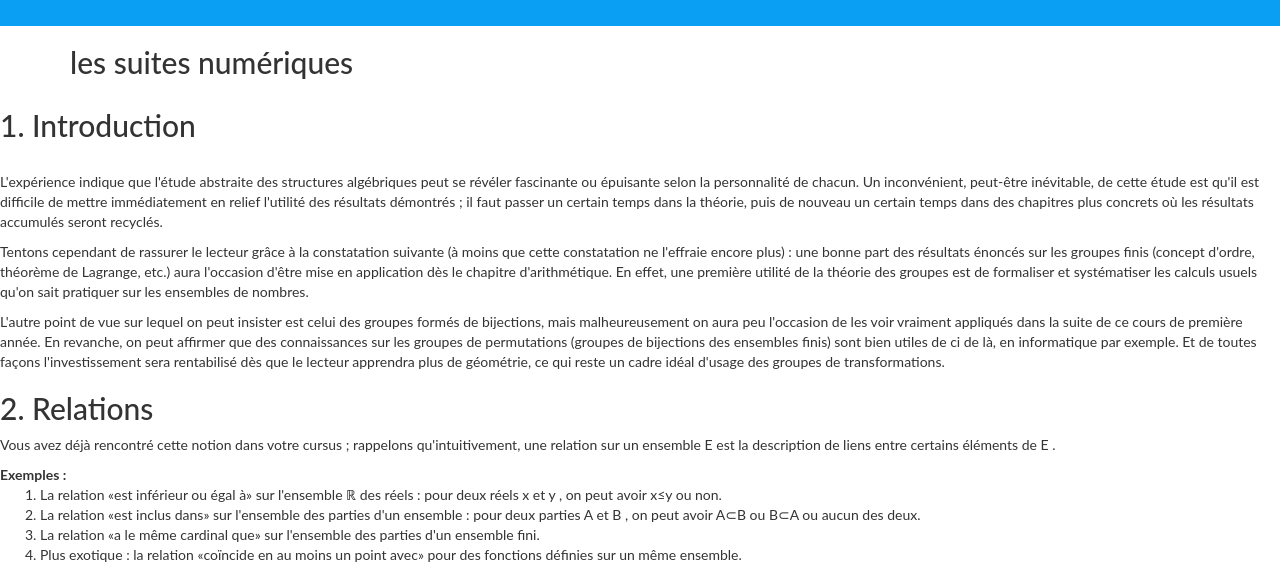
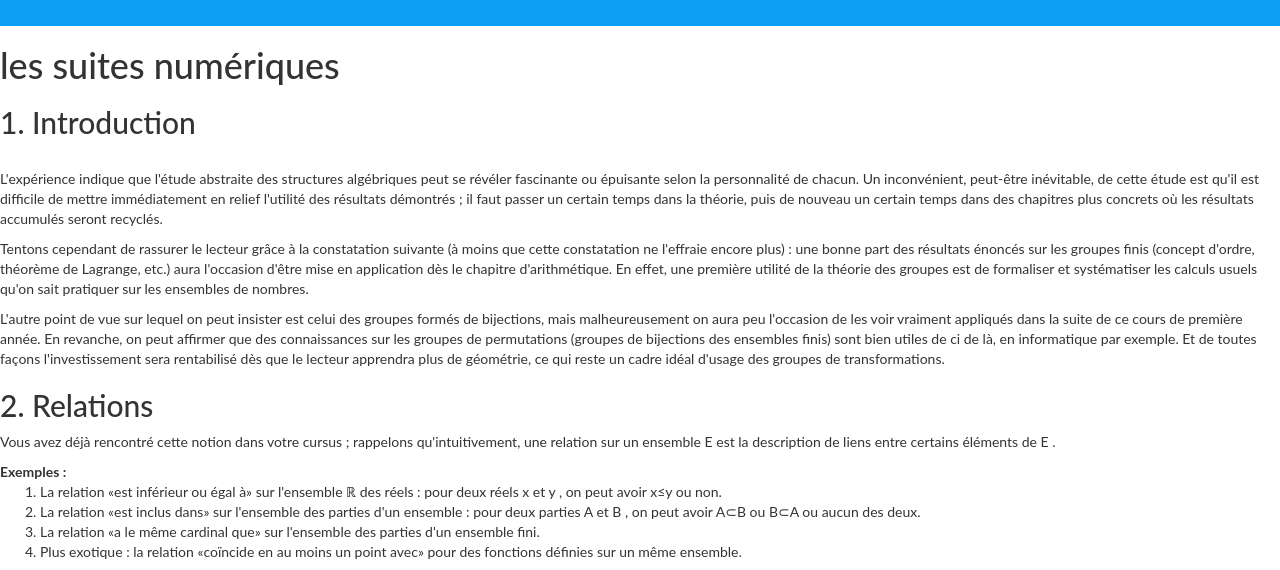
Before and after one commit to YassmineMouatasim/myWebsite, a plain HTML site: page courses.html in a window 1280 px wide. Shown: the part 183-753 px from the top of the page. Drawn offline with nearby package versions, Linux system fonts and the light colour scheme; some packages are replaced by stand-ins of ours.

Commit message:
second commit

```diff
--- a/courses.html
+++ b/courses.html
@@ -40,11 +40,8 @@
             </div>
         </div>
     </header>
-    <div id="courses">
-        <section class="container">
-            <h2>les suites numériques</h2>
-
-        </section>
+<div id="courses">
+<h1>les suites numériques</h1>
 <h2>1. Introduction</h2><br/>
 <p>
 L'expérience indique que l'étude abstraite des structures algébriques peut se révéler fascinante ou épuisante selon la personnalité de chacun. Un inconvénient, peut-être inévitable, de cette étude est qu'il est difficile de mettre immédiatement en relief l'utilité des résultats démontrés ; il faut passer un certain temps dans la théorie, puis de nouveau un certain temps dans des chapitres plus concrets où les résultats accumulés seront recyclés.
```
